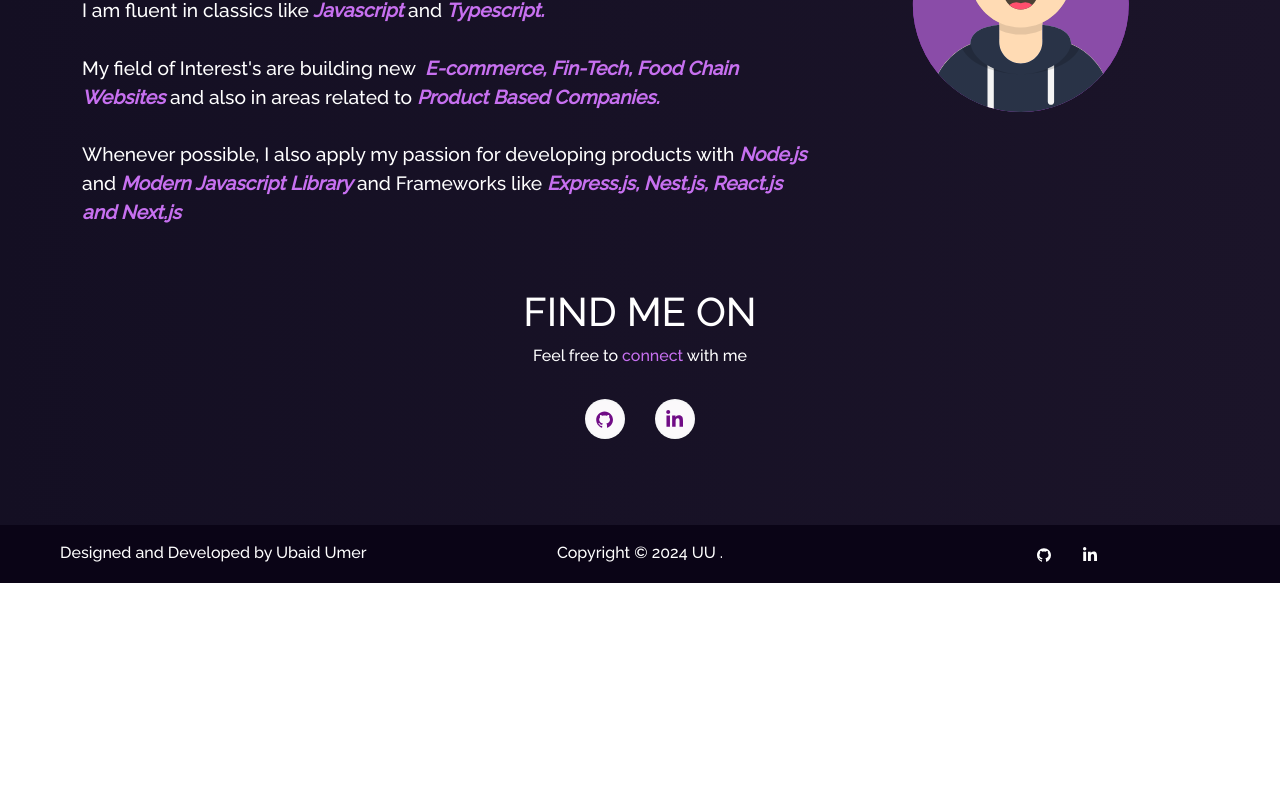
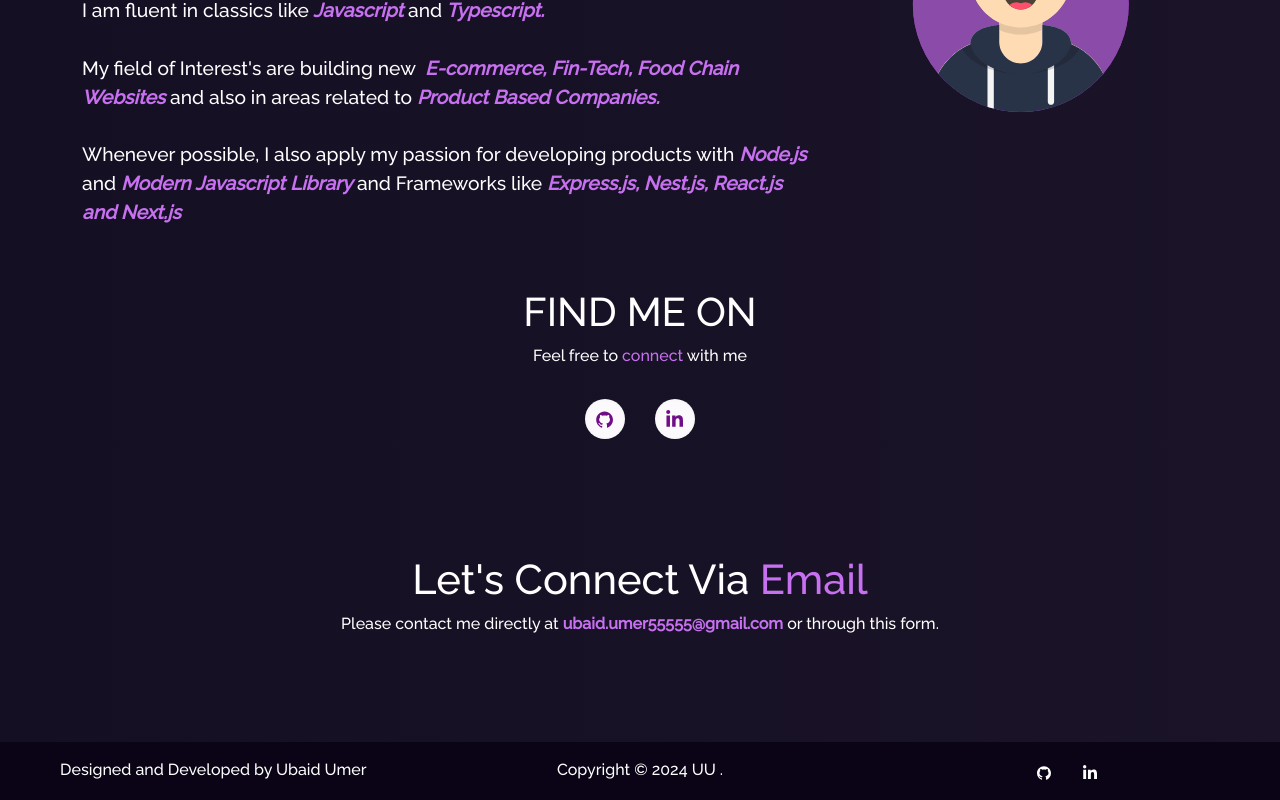
Before and after one commit to usamaimran10/My-Portfolio, a React (Create React App) app: page / in a window 1280 px wide. Shown: the part 1083-1883 px from the top of the page. Before the commit the page ends 1666 px from the top, so only its background shows below. Built offline with nearby package versions, Linux system fonts and the light colour scheme.

Commit message:
contact me section within home

```diff
--- /dev/null
+++ b/src/Pages/Home/ContactMe.jsx
@@ -0,0 +1,32 @@
+import { Col, Container, Row } from "react-bootstrap";
+
+function ContactMe() {
+  return (
+    <Container className='contact-me-section' id='contact-me'>
+      <Container>
+        <Row>
+          <Col className='contact-me'>
+            <h1 style={{ fontSize: "2.6em" }}>
+              Let's Connect Via <span className='purple'>Email </span>{" "}
+            </h1>
+            <p>
+              Please contact me directly at{" "}
+              <a
+                href='mailto:ubaid.umer55555@gmail.com'
+                style={{ textDecoration: "none" }}
+              >
+                <span className='purple'>
+                  {" "}
+                  <b>ubaid.umer55555@gmail.com</b>
+                </span>
+              </a>{" "}
+              or through this form.
+            </p>
+          </Col>
+        </Row>
+      </Container>
+    </Container>
+  );
+}
+
+export default ContactMe;
--- a/src/Pages/Home/Home.jsx
+++ b/src/Pages/Home/Home.jsx
@@ -4,6 +4,7 @@ import homeLogo from "../../Assets/home-main.svg";
 import Particle from "../../Components/Particle";
 import Home2 from "./Home2";
 import Type from "./Type";
+import ContactMe from "./ContactMe";
 
 function Home() {
   return (
@@ -43,6 +44,7 @@ function Home() {
         </Container>
       </Container>
       <Home2 />
+      <ContactMe />
     </section>
   );
 }
--- a/src/style.css
+++ b/src/style.css
@@ -398,6 +398,19 @@ button:focus {
   color: #700c86 !important;
 }
 
+.contact-me-section {
+  position: relative;
+  padding-bottom: 70px !important;
+  padding-top: 10px !important;
+}
+
+.contact-me {
+  color: white !important;
+  padding-top: 20px !important;
+  padding-bottom: 20px !important;
+  text-align: center;
+}
+
 /* --------- */
 /* Footer */
 /* --------- */
```
